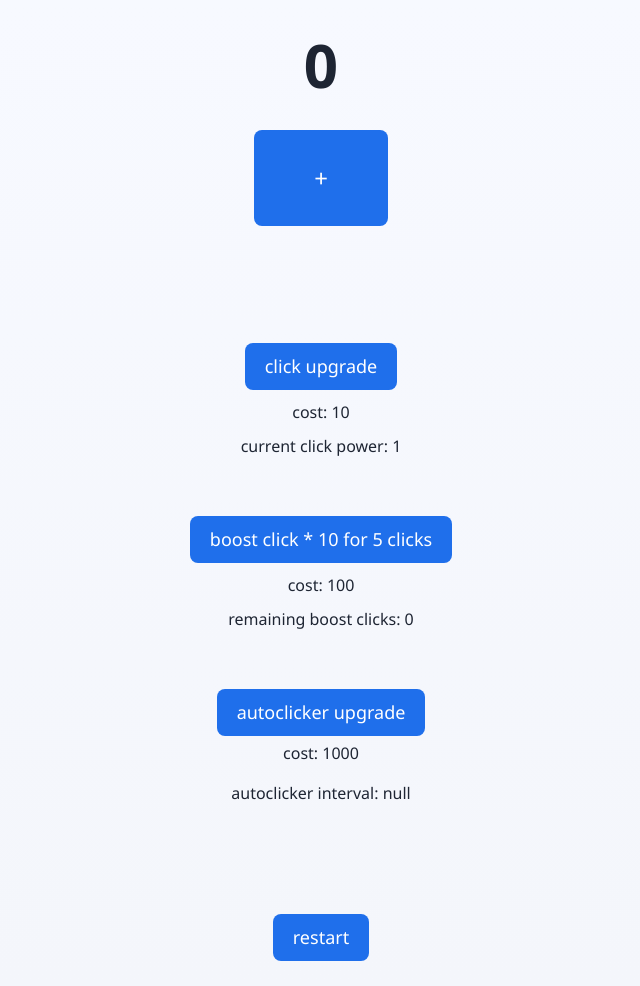
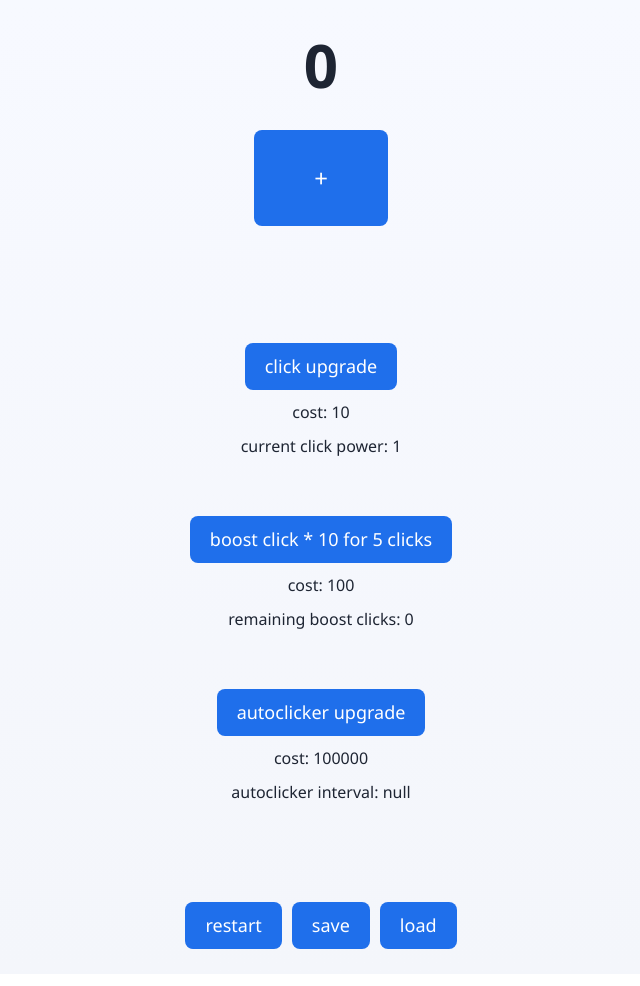
Before and after one commit to Mongolow/simple-clicker-game, a plain HTML site: page index.html in a window 1280 px wide. Shown: the whole page, without its empty margins (319-959 px from the left). Drawn offline with nearby package versions, Linux system fonts and the light colour scheme.

Commit message:
added ave game and load game

```diff
--- a/index.html
+++ b/index.html
@@ -29,13 +29,15 @@
         <br>
         <br>
         <button id="auto_click" onclick="auto_click_upgrade()">autoclicker upgrade</button>
-        <p id="autoclicker_cost">cost: 1000</p>
+        <p id="autoclicker_cost">cost: 100000</p>
         <p id="autoclicker_interval">autoclicker interval: null</p>
     </section>
     <br>
     <br>
     <section class="restart">
         <button id="restart" onclick="restart()">restart</button>
+        <button id="save" onclick="saveGame()">save</button>
+        <button id="load" onclick="loadGame()">load</button>
     </section>
 </body>
 </html>
--- a/script.js
+++ b/script.js
@@ -3,7 +3,7 @@ var multi = 1;
 var click_upgrade_cost = 10;
 var boost_clicks = 0;
 var boost_click_cost = 100;
-var autoclicker_cost = 1000;
+var autoclicker_cost = 100000;
 var autoclicker_interval = null;
 var auto_clicker_upgrade = 0;
 var autoclicker_maxed = false;
@@ -12,6 +12,7 @@ var autoclicker_base_interval = 10000;
 var autoclicker_min_interval = 100;
 var autoclicker_start_upgrade_value = 100;
 var autoclicker_upgrade_value = autoclicker_start_upgrade_value;
+const SAVE_KEY = "clicker_game_save";
 
 function add_number() {
     if (boost_clicks > 0) {
@@ -36,7 +37,7 @@ function restart() {
     click_upgrade_cost = 10;
     boost_clicks = 0;
     boost_click_cost = 100;
-    autoclicker_cost = 1000;
+    autoclicker_cost = 100000;
     auto_clicker_upgrade = 0;
     autoclicker_upgrade_value = autoclicker_start_upgrade_value;
     autoclicker_interval = null;
@@ -118,3 +119,55 @@ function auto_click_upgrade() {
     document.getElementById('counter').innerHTML = x;
     document.getElementById('autoclicker_interval').innerHTML = "autoclicker interval: " + autoclicker_interval + "ms";
 }
+
+function saveGame() {
+  const state = {
+    x,
+    multi,
+    click_upgrade_cost,
+    boost_clicks,
+    boost_click_cost,
+    autoclicker_cost,
+    auto_clicker_upgrade,
+    autoclicker_interval,
+    autoclicker_maxed,
+    autoclicker_upgrade_value
+  };
+  localStorage.setItem(SAVE_KEY, JSON.stringify(state));
+}
+
+function loadGame() {
+  const savedState = localStorage.getItem(SAVE_KEY);
+  if (!savedState) return;
+
+  try {
+    const state = JSON.parse(savedState);
+    x = state.x;
+    multi = state.multi;
+    click_upgrade_cost = state.click_upgrade_cost;
+    boost_clicks = state.boost_clicks;
+    boost_click_cost = state.boost_click_cost;
+    autoclicker_cost = state.autoclicker_cost;
+    auto_clicker_upgrade = state.auto_clicker_upgrade;
+    autoclicker_interval = state.autoclicker_interval;
+    autoclicker_maxed = state.autoclicker_maxed;
+    autoclicker_upgrade_value = state.autoclicker_upgrade_value;
+
+    document.getElementById('counter').innerHTML = x;
+    document.getElementById('current_multiplyer').innerHTML = "current click power: " + multi;
+    document.getElementById('click_upgrade_cost').innerHTML = "cost:" + " " + click_upgrade_cost;
+    document.getElementById('boost_clicks').innerHTML = "remaining boost clicks: " + boost_clicks;
+    document.getElementById('boost_click_cost').innerHTML = "cost: " + " " + boost_click_cost;
+    document.getElementById('autoclicker_cost').innerHTML = "cost: " + " " + autoclicker_cost;
+    document.getElementById('autoclicker_interval').innerHTML = "autoclicker interval: " + autoclicker_interval + "ms";
+
+    if (autoclicker_interval !== null) {
+      if (autoclicker_timer_id !== null) {
+        clearInterval(autoclicker_timer_id);
+      }
+      autoclicker_timer_id = setInterval(add_number, autoclicker_interval);
+    }
+  } catch (error) {
+    console.error("Failed to load game state:", error);
+  }
+}
--- a/style.css
+++ b/style.css
@@ -49,7 +49,7 @@ body {
   flex-direction: column;
 }
 
-#click_upgrade, #boost_click, #restart, #auto_click {
+#click_upgrade, #boost_click, #restart, #auto_click, #save, #load {
     background-color: var(--accent);
     color: white;
     border: none;
@@ -60,7 +60,7 @@ body {
     margin: 5px 0;
 }
 
-#click_upgrade_cost, #current_multiplyer, #boost_click_cost, #boost_clicks {
+#click_upgrade_cost, #current_multiplyer, #boost_click_cost, #boost_clicks, #autoclicker_cost, #autoclicker_interval {
     font-size: 16px;
     margin: 5px 0;
 }
@@ -68,8 +68,10 @@ body {
 .restart {
     justify-content: center;
   display: flex;
+  gap: 10px;
     align-items: center;
   margin: 20px 0;
+
 }
 
 @media (max-width: 600px) {
@@ -78,7 +80,7 @@ body {
     font-size: 18px;
   }
 
-  #click_upgrade, #boost_click, #restart {
+  #click_upgrade, #boost_click, #restart, #auto_click, #save, #load {
     padding: 8px 16px;
     font-size: 16px;
   }
```
Also changed, not shown: README.md.
